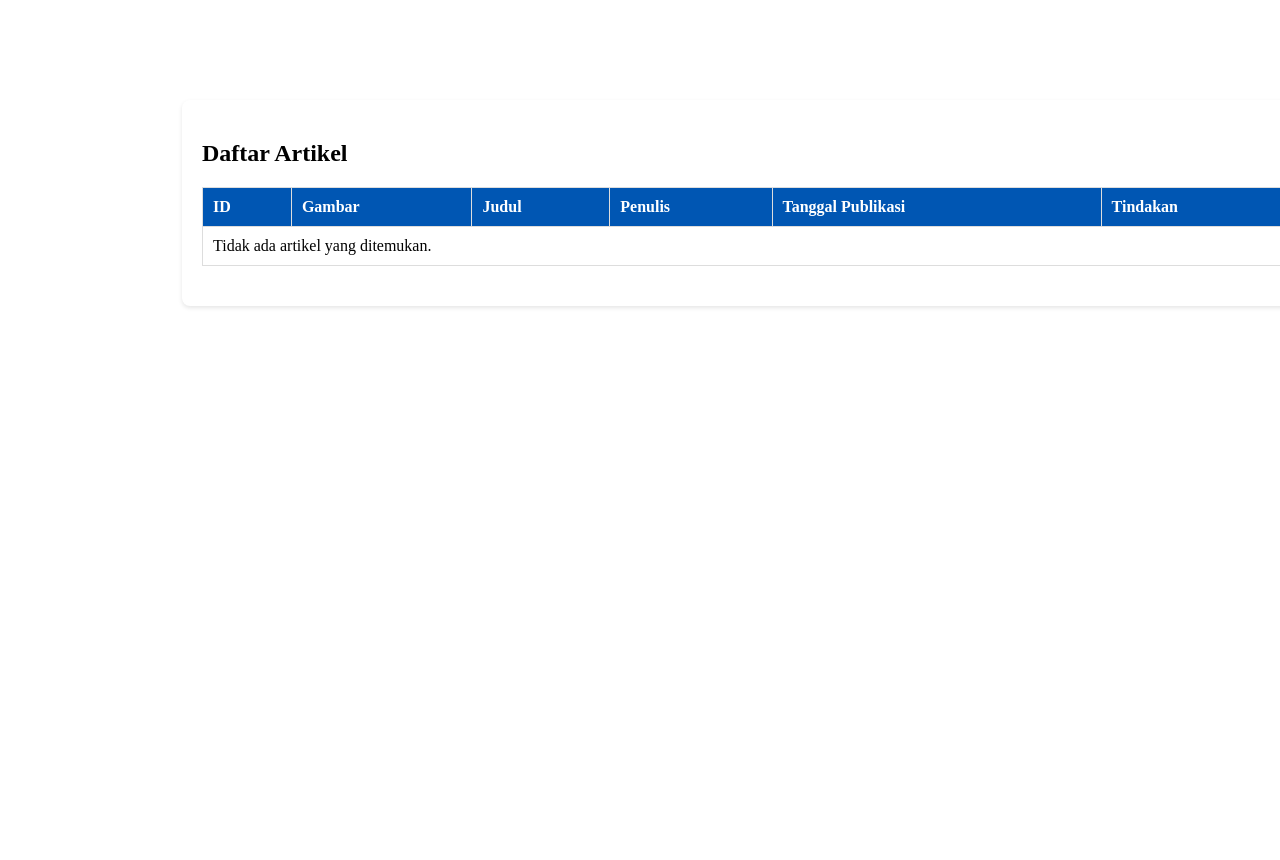
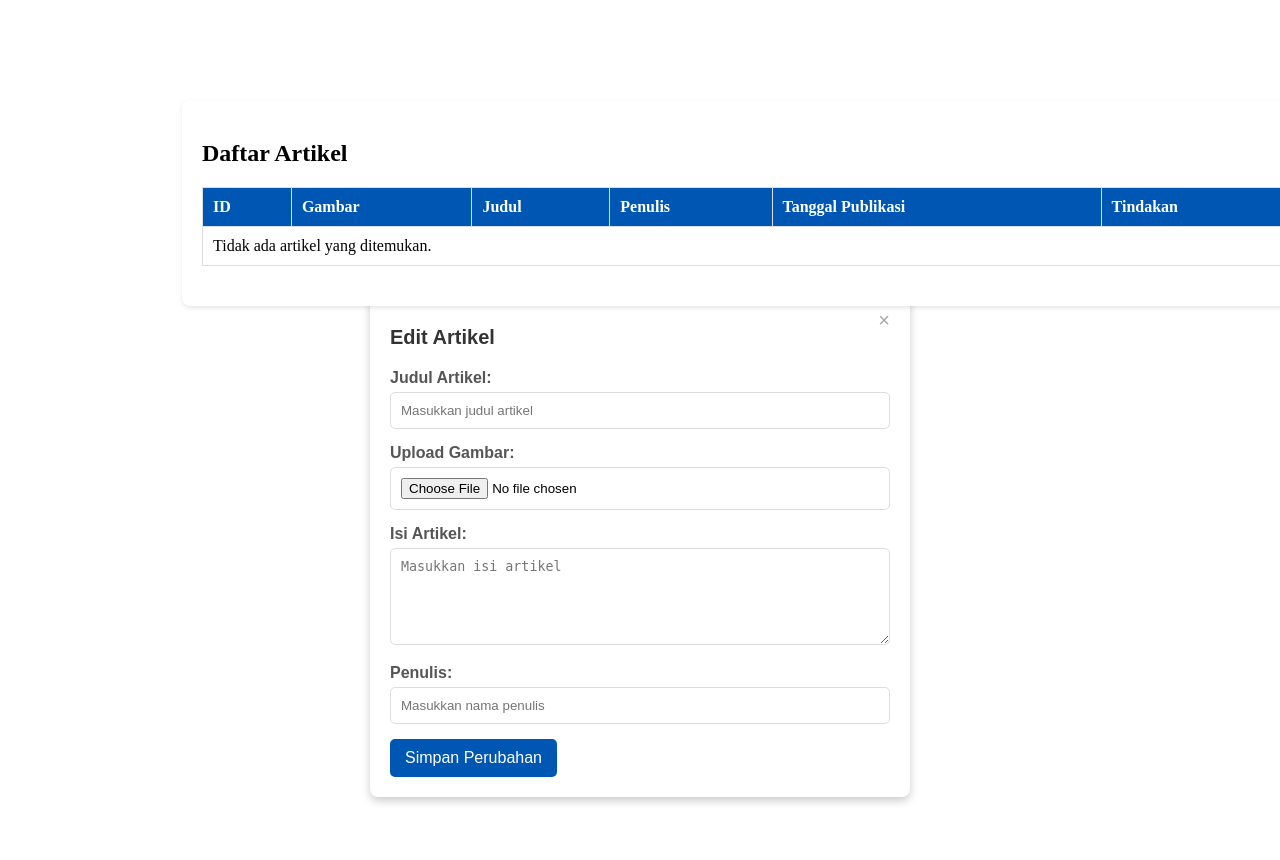
Before and after one commit to Danny-Satria/web-sekolah, a PHP site: page /admin/edit-post.php in a window 1280 px wide; the page is wider, and only the part inside the window is pictured. Before the commit the page ends 308 px from the top of that part, so only its background shows below. Run offline with PHP 8.4, Linux system fonts and the light colour scheme; data that the repository does not hold is empty.

Commit message:
revisi desain modal di edit-post.php (done)

```diff
--- a/admin/edit-post.php
+++ b/admin/edit-post.php
@@ -103,29 +103,60 @@ if ($_SERVER['REQUEST_METHOD'] === 'POST') {
         .btn-danger:hover {
             background: #c9302c;
         }
-        .modal {
-            display: none;
-            position: fixed;
-            z-index: 1000;
-            left: 0;
-            top: 0;
-            width: 100%;
-            height: 100%;
-            overflow: auto;
-            background-color: rgba(0, 0, 0, 0.4);
-        }
         .modal-content {
         background: white;
-            margin: 10% auto;
+        margin: 5% auto;
         padding: 20px;
         border-radius: 8px;
-            width: 80%;
-            max-width: 600px;
+        width: 90%;
+        max-width: 500px;
+        box-shadow: 0 4px 8px rgba(0, 0, 0, 0.2);
+        font-family: Arial, sans-serif;
+    }
+    .modal-content h2 {
+        font-size: 20px;
+        margin-bottom: 20px;
+        color: #333;
+    }
+    .modal-content label {
+        display: block;
+        margin-bottom: 5px;
+        font-weight: bold;
+        color: #555;
+    }
+    .modal-content input[type="text"],
+    .modal-content textarea,
+    .modal-content input[type="file"] {
+        width: 100%;
+        padding: 10px;
+        margin-bottom: 15px;
+        border: 1px solid #ddd;
+        border-radius: 5px;
+        box-sizing: border-box;
+    }
+    .modal-content textarea {
+        resize: vertical;
+    }
+    .modal-content button {
+        background: #0056b3;
+        color: white;
+        border: none;
+        padding: 10px 15px;
+        border-radius: 5px;
+        cursor: pointer;
+        font-size: 16px;
+    }
+    .modal-content button:hover {
+        background: #003f8a;
     }
     .close {
         float: right;
-            font-size: 24px;
+        font-size: 20px;
+        color: #aaa;
         cursor: pointer;
+    }
+    .close:hover {
+        color: #000;
     }
     </style>
 </head>
@@ -179,24 +210,28 @@ if ($_SERVER['REQUEST_METHOD'] === 'POST') {
         <form id="editForm" method="POST" enctype="multipart/form-data">
             <input type="hidden" name="id_post" id="editId">
             <label for="editTitle">Judul Artikel:</label>
-            <input type="text" name="judul" id="editTitle" required>
+            <input type="text" name="judul" id="editTitle" placeholder="Masukkan judul artikel" required>
+
             <label for="editImage">Upload Gambar:</label>
             <input type="file" name="gambar" id="editImage" accept="image/*">
+
             <label for="editContent">Isi Artikel:</label>
-            <textarea name="isi" id="editContent" rows="5" required></textarea>
+            <textarea name="isi" id="editContent" rows="5" placeholder="Masukkan isi artikel" required></textarea>
+
             <label for="editAuthor">Penulis:</label>
-            <input type="text" name="penulis" id="editAuthor" required>
-            <button type="submit" class="btn">Simpan Perubahan</button>
+            <input type="text" name="penulis" id="editAuthor" placeholder="Masukkan nama penulis" required>
+
+            <button type="submit">Simpan Perubahan</button>
         </form>
     </div>
 </div>
 
 <script>
     function openModal(data) {
-        document.getElementById('editId').value = data.id_post;
-        document.getElementById('editTitle').value = data.judul;
-        document.getElementById('editContent').value = data.isi;
-        document.getElementById('editAuthor').value = data.penulis;
+        document.getElementById('editId').value = data.id_post || '';
+        document.getElementById('editTitle').value = data.judul || '';
+        document.getElementById('editContent').value = data.isi || '';
+        document.getElementById('editAuthor').value = data.penulis || '';
         document.getElementById('editModal').style.display = 'block';
     }
 
@@ -204,5 +239,6 @@ if ($_SERVER['REQUEST_METHOD'] === 'POST') {
         document.getElementById('editModal').style.display = 'none';
     }
 </script>
+
 </body>
 </html>
```
Lines whose indentation alone changed are shown as unchanged.
